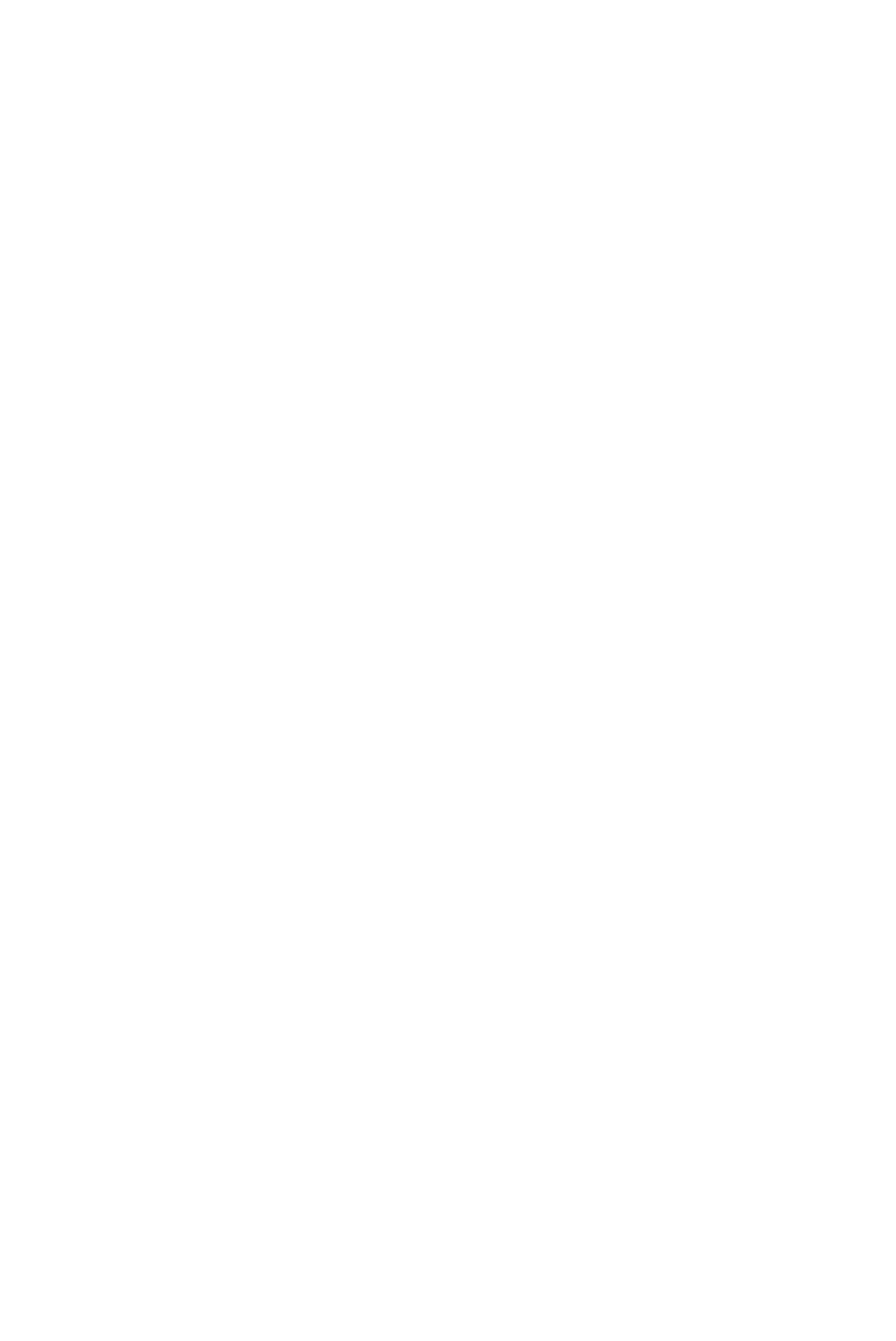
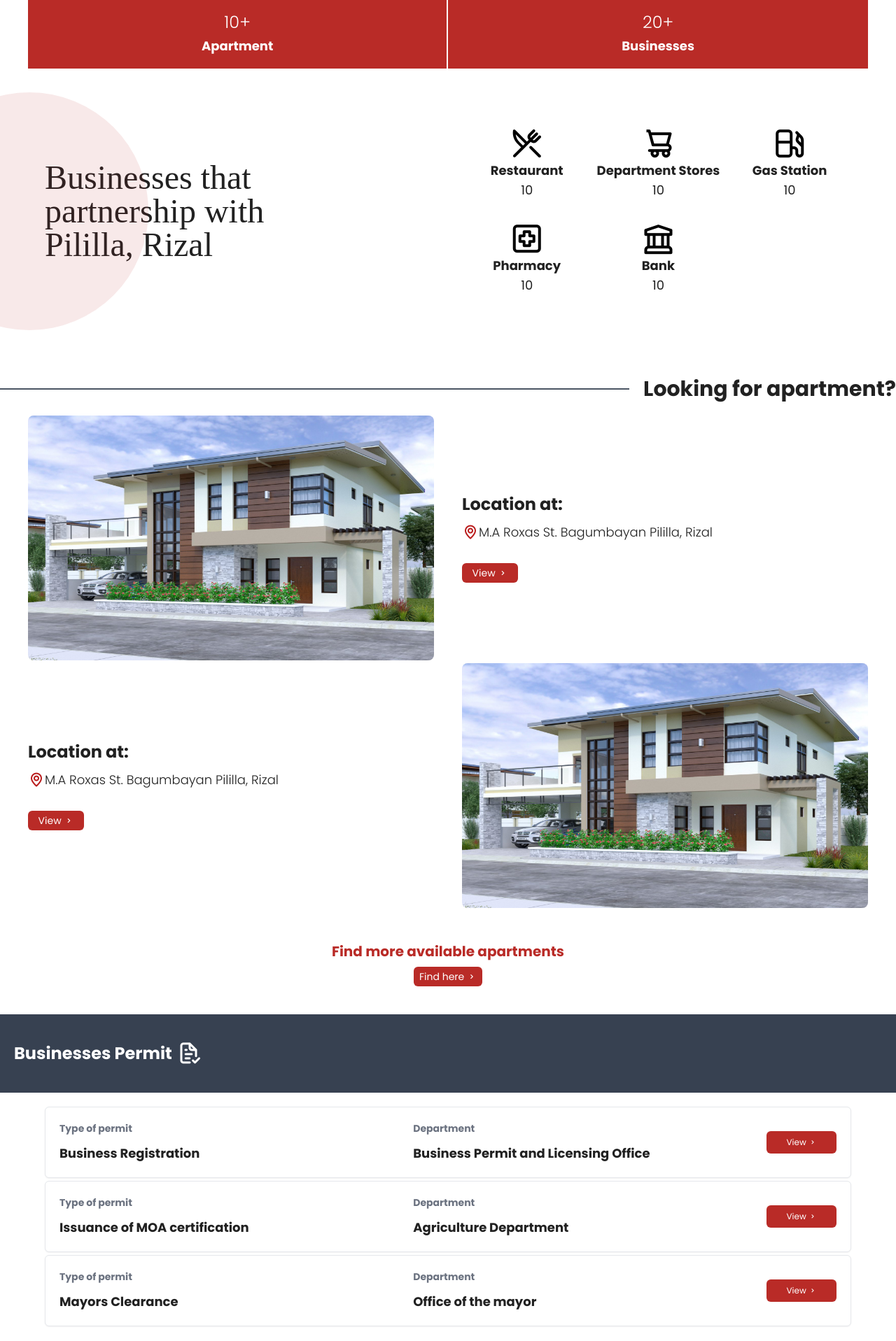
Before and after one commit to ronrix/capstone-e-gov, a Vue app: page /business in a window 1280 px wide. Before the commit this address had no page. Shown: the part 483-2400 px from the top of the page at 70% size. Before the commit the page ends 800 px from the top, so only its background shows below. Built offline with nearby package versions, Linux system fonts and the light colour scheme.

Commit message:
Added Business landing page

```diff
--- a/src/router/index.js
+++ b/src/router/index.js
@@ -115,6 +115,15 @@ export default createRouter({
       component: () => import("../views/Services/Public Employment Service Office/JobFair.vue")
     },
     // Services end
+
+    //business page starts
+    {
+      path: "/business",
+      name: "Business",
+      component: () => import("../views/Business/Landing page/Business.vue")
+    },
+
+    //business page starts
     {
       path: "/job-op",
       name: "Job Opportunities",
--- /dev/null
+++ b/src/views/Business/Landing page/Apartment.vue
@@ -0,0 +1,33 @@
+<script setup>
+defineProps({
+  apartment: { type: Object, required: true },
+  idx: { type: Number, required: true }
+})
+</script>
+
+<template>
+  <div class="mx-10 flex items-center mt-1 gap-10">
+    <img
+      class="flex-1 w-1/2 h-[350px] rounded-lg"
+      :src="apartment?.imgSrc"  :class="{ 'order-first': idx % 2 === 0, 'order-last': idx % 2 !== 0 }"
+    />
+
+    <div
+      class="flex flex-col flex-1 gap-2" :class="{ 'order-last': idx % 2 === 0, 'order-first': idx % 2 !== 0 }"
+    >
+      <p class="text-2xl font-semibold text-dark dark:text-white">Location at:</p>
+      <div class="flex items-center">
+        <i class="uil uil-map-marker text-red-700 text-2xl"></i>
+        <span class="text-lg font-light text-dark dark:text-white">{{ apartment?.location }}</span>
+      </div>
+      <button class="w-20 bg-primary p-1 rounded-md text-white text-sm mt-5 hover:bg-primarylight">
+        View
+        <i class="uil uil-angle-right"></i>
+      </button>
+    </div>
+  </div>
+</template>
+
+
+<style lang="scss" scoped>
+</style>
--- /dev/null
+++ b/src/views/Business/Landing page/Business.vue
@@ -0,0 +1,29 @@
+<script setup>
+import HeaderSection from "../../../components/Header/HeaderSection.vue";
+import FooterSection from "../../../components/FooterSection/FooterSection.vue";
+import HeroBusinessVue from "../Landing page/HeroBusiness.vue";
+import FirstSectionBusiness from "../Landing page/FirstSectionBusiness.vue";
+import SecondSectionBusiness from "../Landing page/SecondSectionBusiness.vue";
+import ThirdSectionBusiness from "./ThirdSectionBusiness.vue";
+
+</script>
+
+<template>
+    <HeaderSection />
+     <div class="w-full mt-5 ">
+        <!-- hero section -->
+        <HeroBusinessVue />
+        <!-- first section -->
+        <FirstSectionBusiness />
+         <!-- second section -->
+         <SecondSectionBusiness />
+         <!-- third section -->
+         <ThirdSectionBusiness />
+    </div>
+    <FooterSection />
+</template>
+
+
+<style lang="scss" scoped>
+
+</style>
--- /dev/null
+++ b/src/views/Business/Landing page/FirstSectionBusiness.vue
@@ -0,0 +1,48 @@
+<script setup>
+
+</script>
+
+<template>
+    <div class="flex items-center mt-16 justify-between w-full py-5 relative">
+        <h1 class="text-5xl ml-16 text-dark dark:text-white font-[display]">Businesses that<span class="block"> partnership  with </span><span class="block">Pililla, Rizal</span></h1>
+
+        <div class="grid grid-cols-3 gap-3 mr-16">
+            <!-- single item -->
+        <a href="" class="flex flex-col items-center mb-5">
+            <i class="uil uil-restaurant text-5xl dark:text-white"></i>
+            <h2 class="text-lg font-bold text-dark dark:text-white hover:hover:text-gray-950 dark:hover:text-gray-200">Restaurant</h2>
+            <span class="text-lg text-dark dark:text-white font-normal">10</span>
+        </a>
+           <!-- single item -->
+           <a href="" class="flex flex-col items-center">
+            <i class="uil uil-shopping-cart-alt text-5xl dark:text-white"></i>
+            <h2 class="text-lg font-bold text-dark dark:text-white hover:text-gray-950 dark:hover:text-gray-200">Department Stores</h2>
+            <span class="text-lg text-dark dark:text-white font-normal">10</span>
+           </a>
+        <!-- single item -->
+        <a href="" class="flex flex-col items-center">
+            <i class="uil uil-pump text-5xl dark:text-white"></i>
+            <h2 class="text-lg font-bold text-dark dark:text-white hover:hover:text-gray-950 dark:hover:text-gray-200">Gas Station</h2>
+            <span class="text-lg text-dark dark:text-white font-normal">10</span>
+        </a>
+        <!-- single item -->
+        <a href="" class="flex flex-col items-center">
+            <i class="uil uil-medical-square text-5xl dark:text-white"></i>
+            <h2 class="text-lg font-bold text-dark dark:text-white hover:text-gray-950 dark:hover:text-gray-200">Pharmacy</h2>
+            <span class="text-lg text-dark dark:text-white font-normal">10</span>
+        </a>
+        <!-- single item -->
+        <a href="" class="flex flex-col items-center">
+            <i class="uil uil-university text-5xl dark:text-white"></i>
+            <h2 class="text-lg font-bold text-dark dark:text-white hover:hover:text-gray-950 dark:hover:text-gray-200">Bank</h2>
+            <span class="text-lg text-dark dark:text-white font-normal">10</span>
+        </a>
+    </div>
+    <div class="absolute w-[340px] h-[340px] bg-primary opacity-10 -z-10- -left-32 rounded-full"></div>
+    </div>
+
+</template>
+
+<style lang="scss" scoped>
+
+</style>
--- /dev/null
+++ b/src/views/Business/Landing page/HeroBusiness.vue
@@ -0,0 +1,36 @@
+<script setup>
+</script>
+
+<template>
+  <div class="flex flex-col mx-10">
+    <div class="flex flex-row items-center justify-between gap-8">
+      <div class="flex flex-col gap-10">
+        <h1 class="text-4xl text-dark dark:text-white font-bold">
+          Businesses<span class="block mt-1">in Pililla, Rizal</span>
+        </h1>
+        <div class="border border-gray-600 dark:border-white"></div>
+        <p class="text-sm font-light text-dark dark:text-white">
+          Lorem ipsum dolor sit amet consectetur adipisicing elit. A quod officiis hic facilis
+          inventore autem est voluptas quasi quae impedit atque dolorem, consequuntur, explicabo
+          distinctio! Optio enim inventore saepe vel.
+        </p>
+      </div>
+      <img class="flex-1 w-1/2 h-[400px] rounded-sm opacity-95 z-50" src="images/business.jpg" alt="" />
+    </div>
+    <div class="flex items-center bg-primary w-full h-[100px] justify-evenly">
+      <div class="flex flex-col items-center gap-1">
+        <div class="text-2xl text-white dark:tex-dark font-light">10+</div>
+        <a href="#" class="text-lg text-white dark:tex-dark font-bold hover:text-gray-200">Apartment</a>
+      </div>
+      <div class="border border-white  h-[100px]"></div>
+      <div class="flex flex-col items-center gap-1">
+        <div class="text-2xl text-white dark:tex-dark font-light">20+</div>
+        <a href="#" class="text-lg text-white dark:tex-dark font-bold hover:text-gray-200">Businesses</a>
+      </div>
+    </div>
+  </div>
+</template>
+
+<style scoped>
+
+</style>
--- /dev/null
+++ b/src/views/Business/Landing page/Permit.vue
@@ -0,0 +1,34 @@
+<script setup>
+defineProps({
+  data: { type: Object, required: true }
+})
+</script>
+
+<template>
+  <div class="mx-16 bg-white dark:bg-dark rounded-md shadow-sm border mt-1 p-5">
+    <div class="flex items-center">
+      <div class="flex flex-col gap-3 flex-1">
+        <h1 class="text-sm font-bold text-gray-500 dark:text-gray-200">Type of permit</h1>
+        <div class="text-lg text-dark dark:text-white font-bold">
+          {{ data?.name }}
+        </div>
+      </div>
+      <div class="flex flex-col gap-3 flex-1">
+        <h1 class="text-sm font-bold text-gray-500 dark:text-gray-200 ">Department</h1>
+        <div class="text-lg text-dark dark:text-white font-bold">
+          {{ data?.department }}
+        </div>
+      </div>
+      <div class="">
+        <button class="bg-primary px-7 py-2 text-white rounded-md hover:bg-primarylight text-xs">
+      View
+      <i class="uil uil-angle-right"></i>
+    </button>
+    </div>
+    </div>
+
+  </div>
+</template>
+
+<style lang="scss" scoped>
+</style>
--- /dev/null
+++ b/src/views/Business/Landing page/SecondSectionBusiness.vue
@@ -0,0 +1,30 @@
+<script setup>
+import Apartment from './Apartment.vue';
+const apartments = [{
+    location: 'M.A Roxas St. Bagumbayan Pililla, Rizal',
+    imgSrc: 'images/apartment.jpg'
+},
+{
+    location: 'M.A Roxas St. Bagumbayan Pililla, Rizal',
+    imgSrc: 'images/apartment.jpg'
+},
+]
+</script>
+
+<template>
+  <div class="flex items-center gap-5 mt-24 mb-5">
+    <div class="flex-1 border border-gray-600 dark:border-white"></div>
+    <h1 class="text-3xl text-dark dark:text-white font-bold">Looking for apartment?</h1>
+  </div>
+ <Apartment v-for="(apartment, idx) in apartments" :key="idx" :apartment="apartment" :idx="idx" />
+
+ <div class="flex flex-col items-center mt-12">
+    <h2 class="text-primary dark:text-white text-xl font-bold">Find more available apartments</h2>
+    <button class="bg-primary rounded-md px-2 py-1 text-white text-sm mt-2 hover:bg-primarylight">Find here
+      <i class="uil uil-angle-right"></i>
+    </button>
+ </div>
+</template>
+
+<style lang="scss" scoped>
+</style>
--- /dev/null
+++ b/src/views/Business/Landing page/ThirdSectionBusiness.vue
@@ -0,0 +1,33 @@
+<script setup>
+import Permit from './Permit.vue';
+const permits = [{
+ name: 'Business Registration',
+ department: 'Business Permit and Licensing Office'
+},
+{
+ name: 'Issuance of MOA certification',
+ department: 'Agriculture Department'
+},
+{
+ name: 'Mayors Clearance',
+ department: 'Office of the mayor'
+}
+]
+</script>
+
+<template>
+    <div class="w-full bg-gray-700 dark:bg-gray-500 h-28 mt-10 flex items-center px-5 gap-2 mb-5" >
+        <h1 class="text-2xl text-white font-bold capitalize">Businesses permit</h1>
+        <i class="uil uil-file-check-alt text-4xl text-white"></i>
+    </div>
+        <!-- business permits -->
+    <Permit v-for="(data, id) in permits" :id="id" :key="id" :data="data" />
+    <button class="bg-primary hover:bg-primarylight text-sm rounded-md text-white ml-16 mt-10 py-3 px-5 mb-10">
+       View all businesses permits
+       <i class="uil uil-angle-right ml-2"></i>
+    </button>
+</template>
+
+<style lang="scss" scoped>
+
+</style>
```
Also changed, not shown: public/images/apartment.jpg (added), public/images/business.jpg (added).
